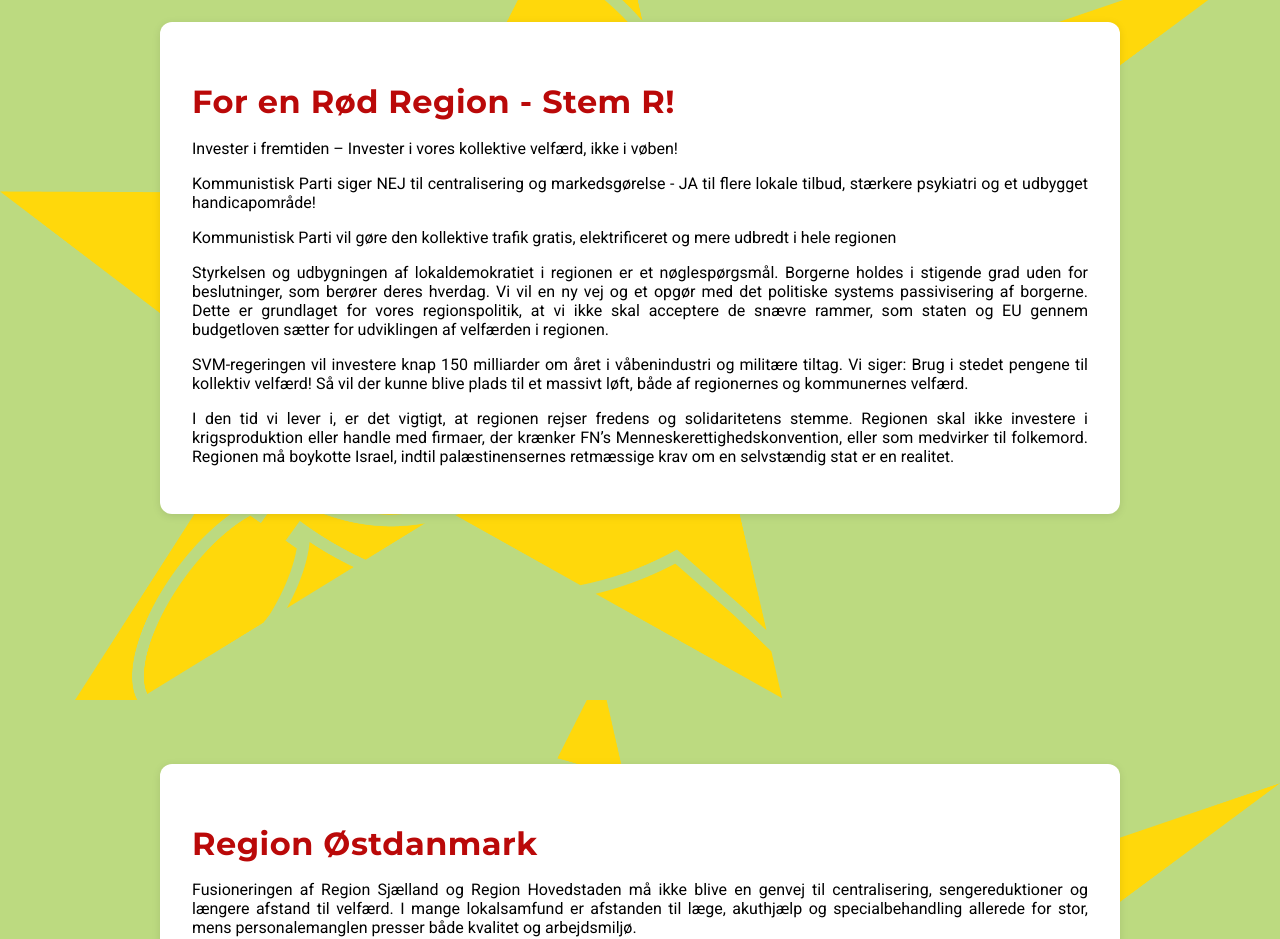
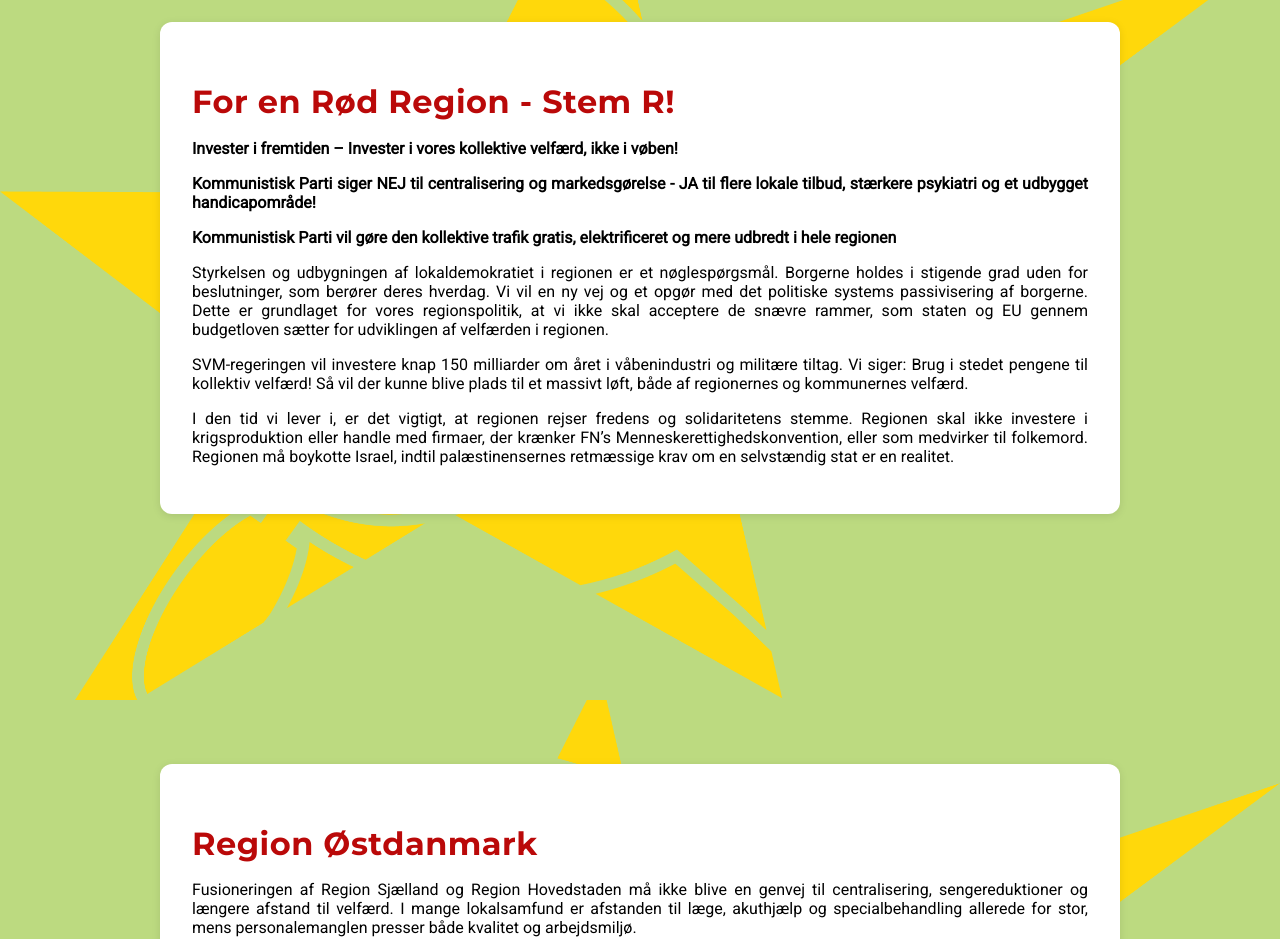
Before and after one commit to KommunistiskPartiKBH/roedregion, a plain HTML site: page index.html in a window 1280 px wide. Shown: the part 900-1839 px from the top of the page. Drawn offline with Linux system fonts and the light colour scheme.

Commit message:
Update index.html

```diff
--- a/index.html
+++ b/index.html
@@ -197,10 +197,10 @@ header {
   <div class="parallax">
     <section id="østdanmark" style="margin-top: 4rem;">
       <h2 class="section-title">For en Rød Region - Stem R!</h2>
-      <p>Invester i fremtiden – Invester i vores kollektive velfærd, ikke i vøben!</p>
-  <p>Kommunistisk Parti siger NEJ til centralisering og markedsgørelse
-    - JA til flere lokale tilbud, stærkere psykiatri og et udbygget handicapområde!</p>
-  <p>Kommunistisk Parti vil gøre den kollektive trafik gratis, elektrificeret og mere udbredt i hele regionen</p>
+      <p><strong>Invester i fremtiden – Invester i vores kollektive velfærd, ikke i vøben!</strong></p>
+  <p><strong>Kommunistisk Parti siger NEJ til centralisering og markedsgørelse
+    - JA til flere lokale tilbud, stærkere psykiatri og et udbygget handicapområde!</strong></p>
+  <p><strong>Kommunistisk Parti vil gøre den kollektive trafik gratis, elektrificeret og mere udbredt i hele regionen</strong></p>
 
       <p>Styrkelsen og udbygningen af lokaldemokratiet i regionen er et nøglespørgsmål. Borgerne
 holdes i stigende grad uden for beslutninger, som berører deres hverdag. Vi vil en ny vej
```
